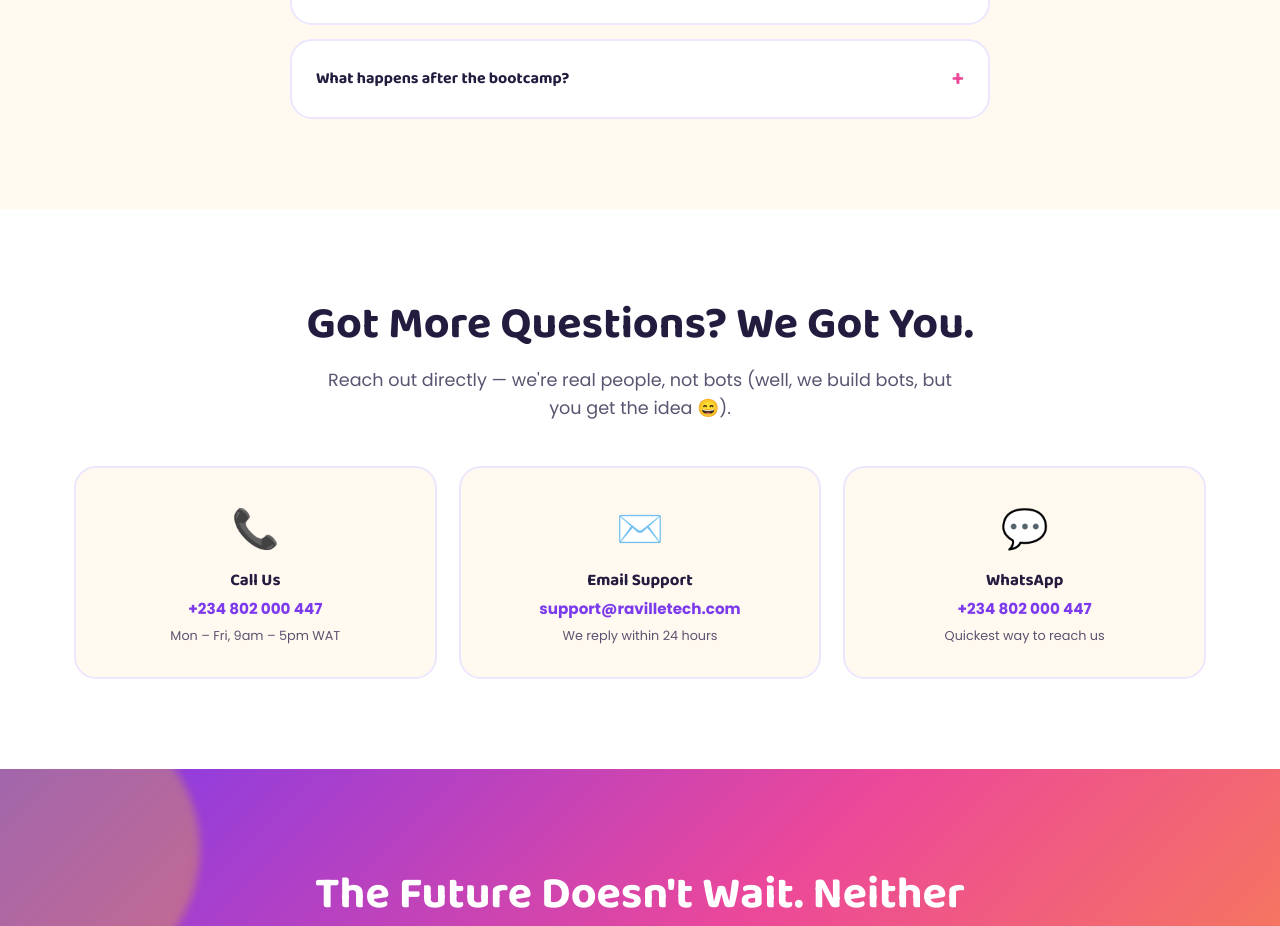
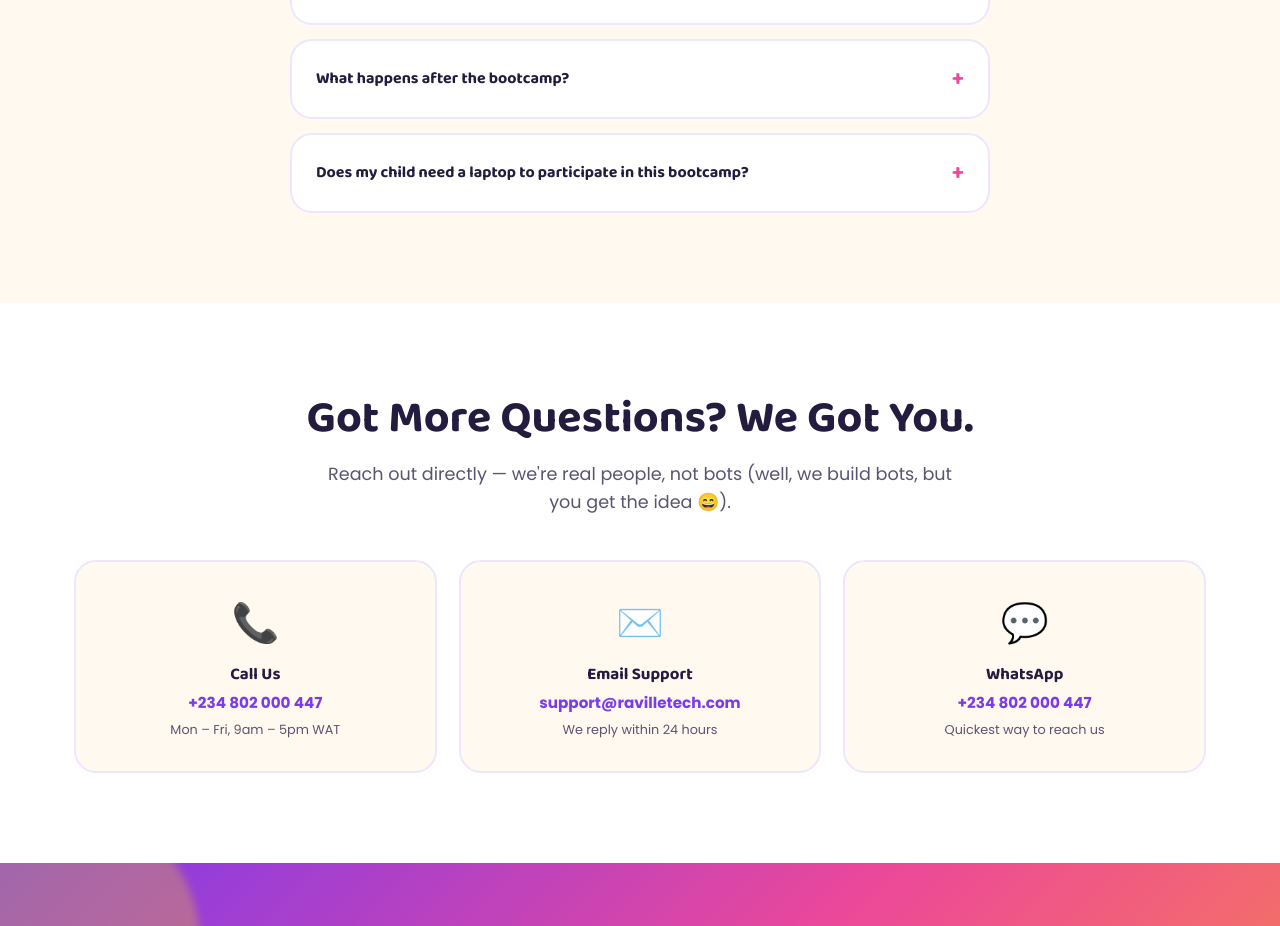
Before and after one commit to Gr8-blip/Summer-Camp-2026, a React (Vite) app in the folder frontend/summer-camp/: page / in a window 1280 px wide. Shown: the part 6820-7746 px from the top of the page. Built offline with nearby package versions, Linux system fonts and the light colour scheme; no server answers.

Commit message:
Add FAQ entry about laptop requirements for bootcamp participation

```diff
--- a/frontend/summer-camp/src/pages/LandingPage.jsx
+++ b/frontend/summer-camp/src/pages/LandingPage.jsx
@@ -44,6 +44,9 @@ const FAQS = [
   { q: "How are classes delivered?", a: "Fully online, live, from anywhere with an internet connection." },
   { q: "Will there be a certificate?", a: "Yes! Every student gets a certificate after presenting on Demo Day." },
   { q: "What happens after the bootcamp?", a: "Your child keeps their project, plus access to resources to keep building and learning." },
+  {
+    q: "Does my child need a laptop to participate in this bootcamp?", a: "Yes. A laptop and a stable internet connection are required so your child can write code, build their AI projects, and participate fully in the hands-on activities throughout the bootcamp."
+  }
 ];
 
 function FaqItem({ q, a }) {
```
